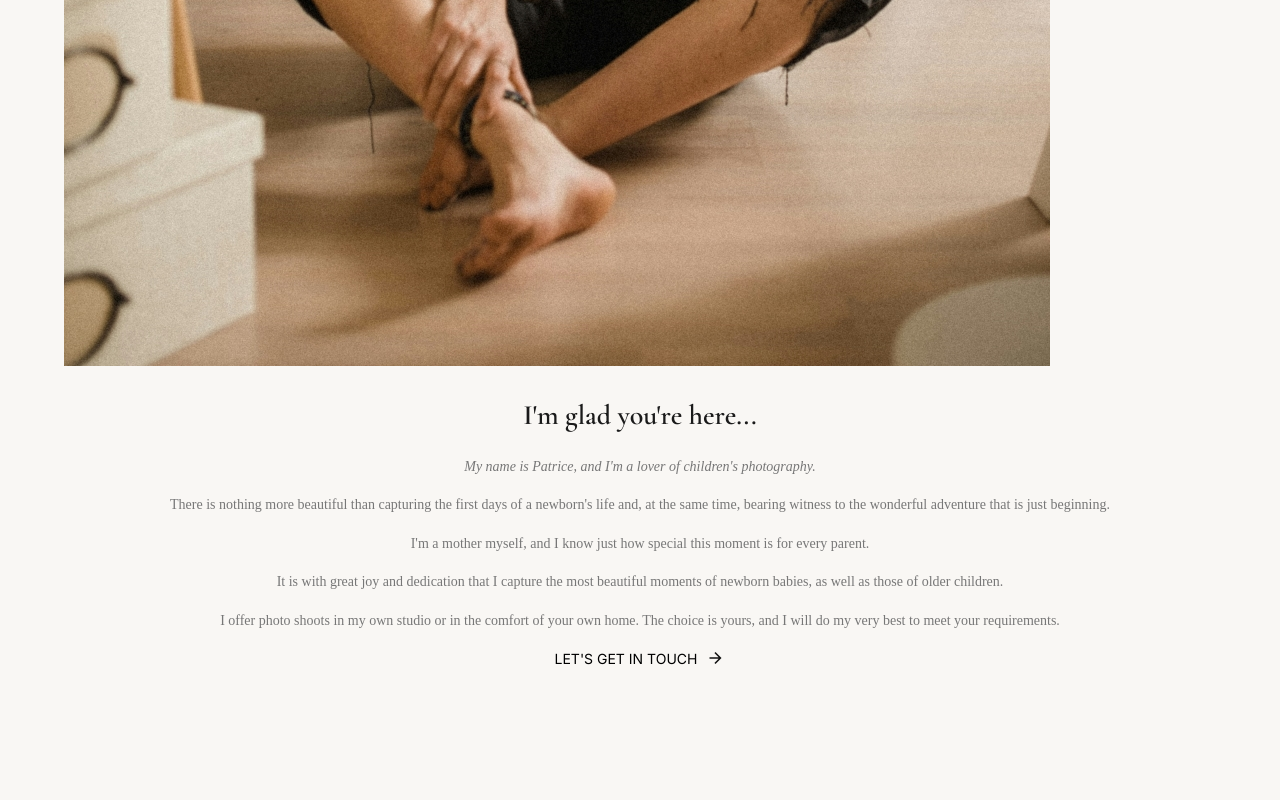
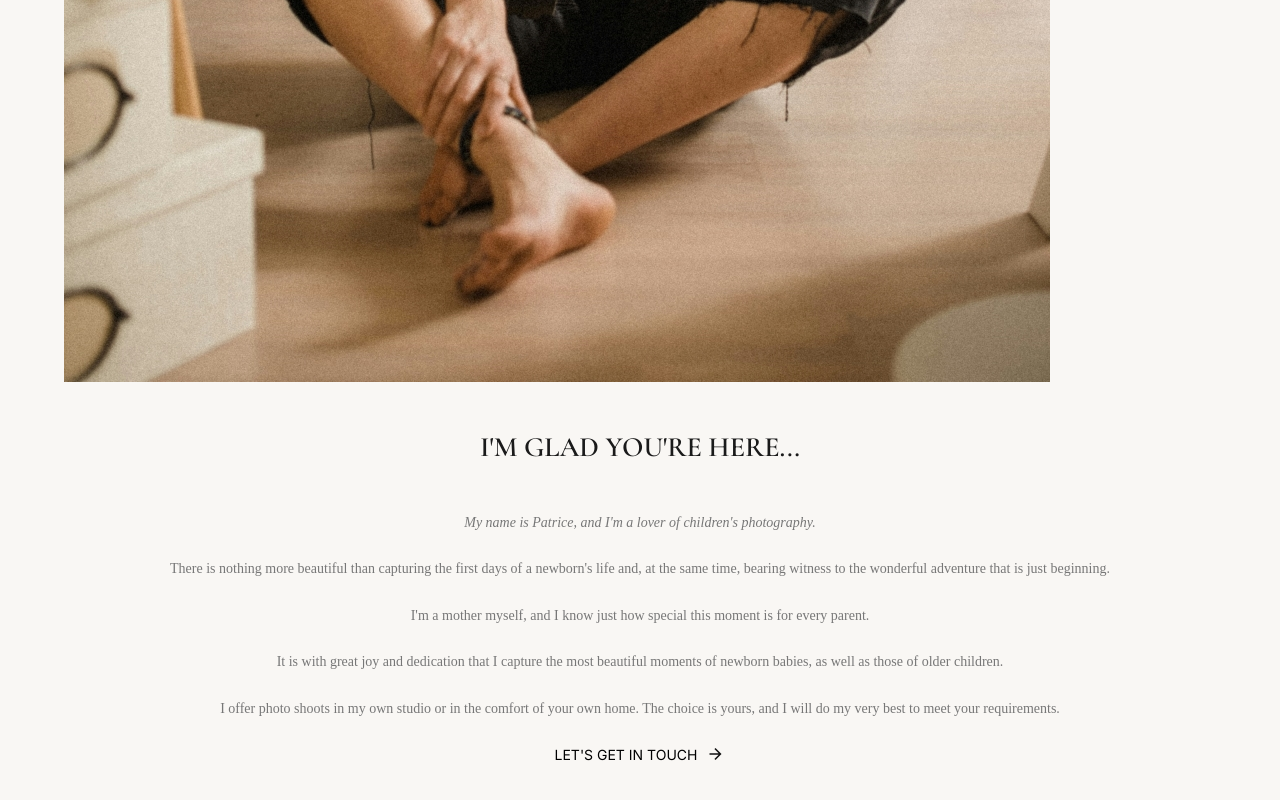
Before and after one commit to mslysz/Maternity-photo-project, a plain HTML site: page index.html in a window 1280 px wide. Shown: the part 1816-2616 px from the top of the page. Before the commit the page ends 2548 px from the top, so only its background shows below. Drawn offline with nearby package versions, Linux system fonts and the light colour scheme.

Commit message:
Add About section scroll animations and modular JS structure

```diff
--- a/index.html
+++ b/index.html
@@ -86,18 +86,18 @@
 
     <div class="about__grid">
 
-      <div class="about__image">
+      <div class="about__image ">
         <img src="/images/kinga-howard-HHw9lc0ogIs-SMALL.jpg" alt="photographer photo">
       </div>
 
-      <div class="about__content">
-        <h2 class="about__title">I'm glad you're here...</h2>
+      <div class="about__content ">
+        <h2 class="about__title">I'M GLAD YOU'RE HERE...</h2>
 
         <p class="about__text about__text--italic">
           My name is Patrice, and I'm a lover of children's photography.
         </p>
 
-        <p class="about__text">
+        <p class="about__text ">
        There is nothing more beautiful than capturing the first days of a newborn's life and, at the same time, bearing witness to the wonderful adventure that is just beginning.
         </p>
 
--- /dev/null
+++ b/js/about.js
@@ -0,0 +1,29 @@
+export default function initAbout() {
+  const el = (selector) => document.querySelector(selector);
+
+  const aboutSection = el('.about');
+  const aboutImage = el('.about__image');
+  const aboutText = el('.about__content');
+
+  window.addEventListener('scroll', () => {
+    const vh = window.innerHeight;
+
+    const imageTop = aboutImage.getBoundingClientRect().top;
+    const sectionTop = aboutSection.getBoundingClientRect().top;
+
+    //Image trigger
+    if (sectionTop < vh * 0.7) {
+      aboutImage.classList.add('about__image--visible');
+    } else {
+      aboutImage.classList.remove('about__image--visible');
+    }
+    //Text trigger
+    if (imageTop < vh * 0.66) {
+      aboutText.classList.add('about__content--visible');
+    } else {
+      aboutText.classList.remove('about__content--visible');
+    }
+  });
+}
+
+console.log('about js dziala');
--- /dev/null
+++ b/js/header.js
@@ -0,0 +1,25 @@
+export default function initHeader() {
+  const el = (selector) => document.querySelector(selector);
+
+  const burger = el('.header__burger');
+  const closeBurger = el('.nav__close-burger');
+  const nav = el('.nav');
+
+  const toggleMenu = () => {
+    nav.classList.toggle('nav--open');
+    burger.classList.toggle('header__burger--hide');
+    document.body.style.overflow = nav.classList.contains('nav--open')
+      ? 'hidden'
+      : '';
+  };
+
+  burger.addEventListener('click', toggleMenu);
+  closeBurger.addEventListener('click', toggleMenu);
+  document.addEventListener('keydown', (event) => {
+    if (event.key === 'Escape' && nav.classList.contains('nav--open')) {
+      toggleMenu();
+    }
+  });
+}
+
+console.log('heeader js dziala');
--- a/js/main.js
+++ b/js/main.js
@@ -1,24 +1,5 @@
-//Selects the first element that matches the given CSS selector.
-const el = (selector) => document.querySelector(selector);
-///////
-const burger = el('.header__burger');
-const closeBurger = el('.nav__close-burger');
-const nav = el('.nav');
-const aboutImage = el('.about_image');
+import initHeader from './header.js';
+import initAbout from './about.js';
 
-const toggleMenu = () => {
-  nav.classList.toggle('nav--open');
-  burger.classList.toggle('header__burger--hide');
-  document.body.style.overflow = nav.classList.contains('nav--open')
-    ? 'hidden'
-    : '';
-};
-
-burger.addEventListener('click', toggleMenu);
-closeBurger.addEventListener('click', toggleMenu);
-
-document.addEventListener('keydown', (event) => {
-  if (event.key === 'Escape' && nav.classList.contains('nav--open')) {
-    toggleMenu();
-  }
-});
+initHeader();
+initAbout();
--- a/scss/sections/_about.scss
+++ b/scss/sections/_about.scss
@@ -1,26 +1,48 @@
 @use '../base/variables' as *;
 
 .about {
-  padding-block: $space-5;
+  padding-block: $space-6;
+  &__image {
+    opacity: 0;
+    transform: translateY(200px);
+    transition:
+      opacity 1.2s cubic-bezier(0.25, 0.1, 0.25, 1),
+      transform 1.2s cubic-bezier(0.25, 0.1, 0.25, 1);
+  }
+  &__image--visible {
+    opacity: 1;
+    transform: translateY(0);
+  }
   &__content {
     display: flex;
     flex-direction: column;
     text-align: center;
-    padding-block: $space-5;
+    padding-block: $space-6;
+
+    opacity: 0;
+    transform: translateY(70px);
+    transition:
+      opacity 1.2s cubic-bezier(0.25, 0.1, 0.25, 1),
+      transform 1.2s cubic-bezier(0.25, 0.1, 0.25, 1);
+    &--visible {
+      opacity: 1;
+      transform: translateY(0);
+    }
   }
 
   &__title {
     color: $color-dark;
     font-family: $font-heading;
     font-size: $fs-lg;
-    margin-bottom: $space-4;
+    margin-bottom: $space-6;
   }
   &__text {
     color: $color-muted;
     font-family: $font-text;
     font-size: $fs-sm;
-    margin-bottom: $space-3;
+    margin-bottom: $space-4;
     line-height: 1.6;
+
     &--italic {
       font-style: italic;
     }
```
Also changed, not shown: css/main.css, 1 other file.
